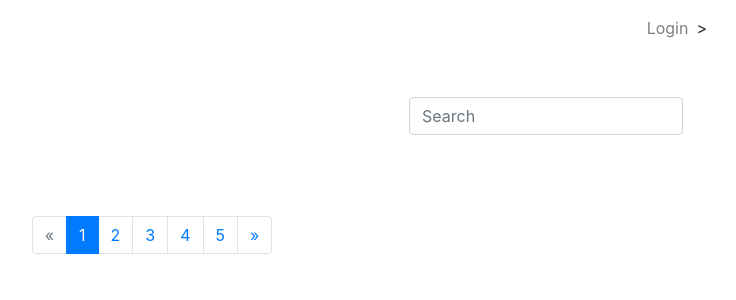
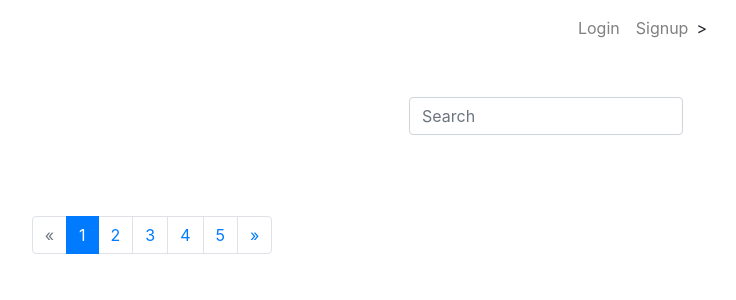
Before and after one commit to jetigenov/shop, a Django app: page / in a window 1280 px wide. Shown: the top 300 px of the page, without its empty margins (488-1224 px from the left). Run offline with Django 3.2, Linux system fonts and the light colour scheme; data that the repository does not hold is empty; some libraries are stand-ins or nearby versions.

Commit message:
login signup

```diff
--- a/templates/home.html
+++ b/templates/home.html
@@ -80,17 +80,20 @@
         <!-- Right -->
         <ul class="navbar-nav nav-flex-icons">
           {% if request.user.is_authenticated %}
-          <li class="nav-item">
-            <a class="nav-link waves-effect">
-              <span class="badge red z-depth-1 mr-1"> 1 </span>
-              <i class="fas fa-shopping-cart"></i>
-              <span class="clearfix d-none d-sm-inline-block"> Cart </span>
+           <li class="nav-item">
+            <a class="nav-link waves-effect" href="{% url 'account_logout' %}">
+              <span class="clearfix d-none d-sm-inline-block"> Logout </span>
             </a>
           </li>
           {% else %}
           <li class="nav-item">
             <a class="nav-link waves-effect" href="{% url 'account_login' %}">
               <span class="clearfix d-none d-sm-inline-block"> Login </span>
+            </a>
+          </li>
+          <li class="nav-item">
+            <a class="nav-link waves-effect" href="{% url 'account_signup' %}">
+              <span class="clearfix d-none d-sm-inline-block"> Signup </span>
             </a>
           </li>
           {% endif %}
```
